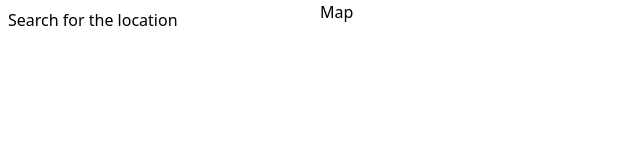
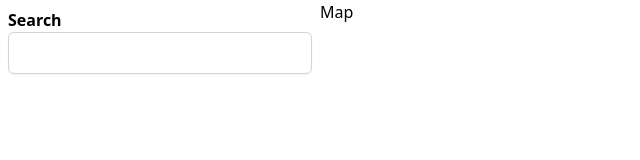
Before and after one commit to radu-bordea/React-Map-Tailwind-Typescript, a React (Vite) app: page / in a window 1280 px wide. Shown: the top 160 px of the page, without its empty margins (0-640 px from the left). Built offline with nearby package versions, Linux system fonts and the light colour scheme.

Commit message:
implement search, connect to api and add interfaces for places and searchresponse

```diff
--- /dev/null
+++ b/src/api/search.ts
@@ -0,0 +1,32 @@
+import type { Place } from "./Place";
+
+interface SearchResponse {
+  features: {
+    geometry: {
+      coordinates: number[];
+    };
+    properties: {
+      place_id: number;
+      display_name: string;
+    };
+  }[];
+}
+
+export const search = async (term: string) => {
+  const res = await fetch(
+    `https://nominatim.openstreetmap.org/search?q=${term}&format=geojson&addressdetails=1&layer=address&limit=5`
+  );
+
+  const data: SearchResponse = await res.json();
+
+  const places: Place[] = data.features.map((feature) => {
+    return {
+      id: feature.properties.place_id,
+      name: feature.properties.display_name,
+      longitude: feature.geometry.coordinates[0],
+      latidude: feature.geometry.coordinates[1],
+    };
+  });
+
+  return places;
+};
--- a/src/components/LocationSearch.tsx
+++ b/src/components/LocationSearch.tsx
@@ -1,12 +1,35 @@
 import { useState } from "react";
 import type { Place } from "../api/Place";
+import { search } from "../api/search";
 
 interface LocationSearchProps {
   onPlaceClick: (place: Place) => void;
 }
 
 export default function LocationSearch({ onPlaceClick }: LocationSearchProps) {
+  const [term, setTerm] = useState("");
   const [places, setPlaces] = useState<Place[]>([]);
 
-  return <div>Search for the location</div>;
+  const handleSubmit = async (event: React.FormEvent<HTMLFormElement>) => {
+    event.preventDefault();
+
+    await search(term);
+  };
+
+  return (
+    <div>
+      <form onSubmit={handleSubmit}>
+        <label className="font-bold" htmlFor="term">
+          Search
+        </label>
+        <input
+          type="text"
+          className="border border-gray-300 rounded-md shadow-sm focus:border-indigo-500 px-4 py-2 w-full"
+          id="term"
+          value={term}
+          onChange={(e) => setTerm(e.target.value)}
+        />
+      </form>
+    </div>
+  );
 }
```
